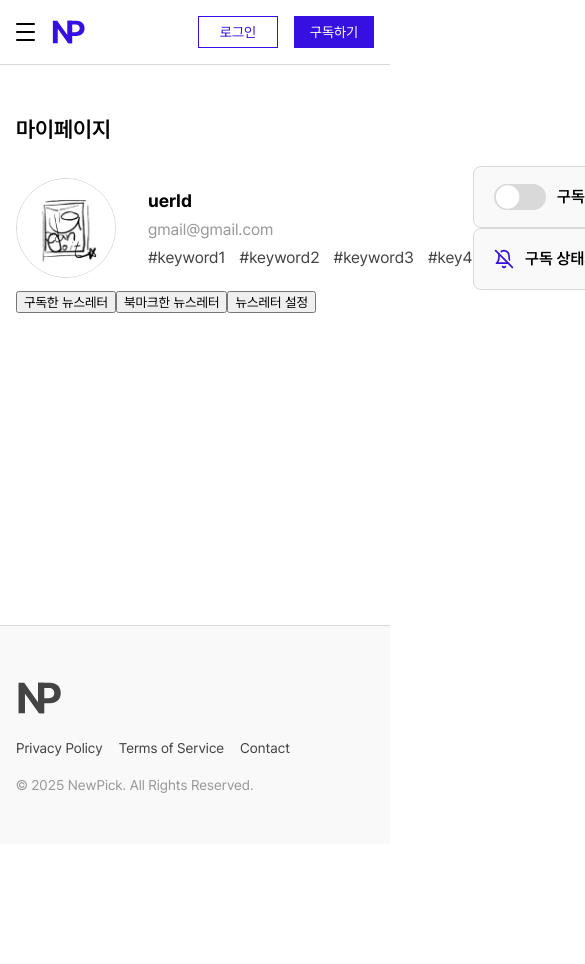
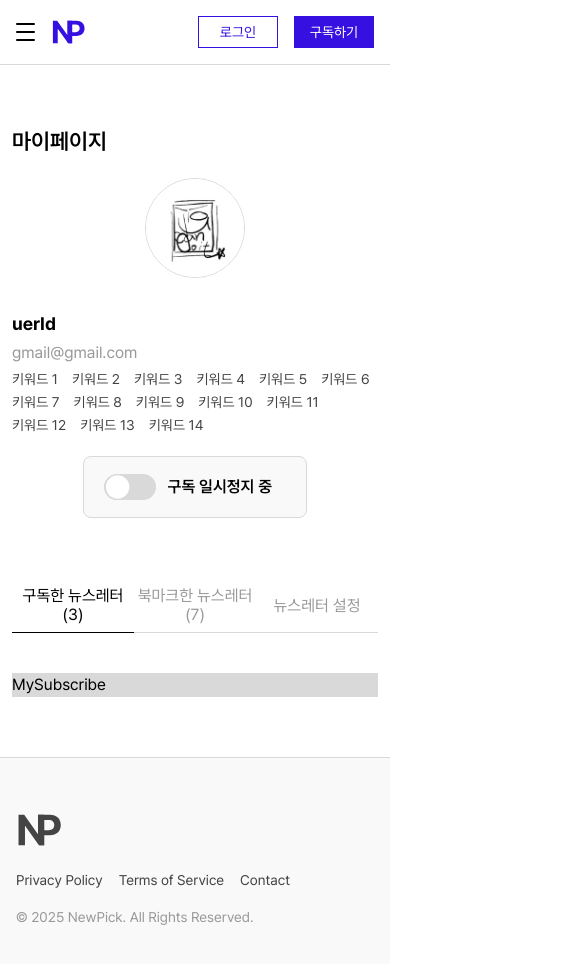
Before and after one commit to Devcourse-NewPick/front, a Next.js app: page /mypage in a window 390 px wide. Shown: the top 964 px of the page, 585 px wide, since content can reach past the window. Before the commit the page ends 844 px from the top, so only its background shows below. Built offline with nearby package versions, Linux system fonts and the light colour scheme.

Commit message:
feat: 탭버튼 및 반응형 적용

```diff
--- a/src/app/mypage/page.tsx
+++ b/src/app/mypage/page.tsx
@@ -1,17 +1,26 @@
-'use client';
+"use client";
 
-import styled from 'styled-components';
-import Profile from '@/components/mypage/profile/Profile';
-import TapBtn from '@/components/mypage/TapBtn';
+import styled from "styled-components";
+import Profile from "@/components/mypage/profile/Profile";
+import TabBtn from "@/components/mypage/TabBtn";
+import MySubscribe from "@/components/mypage/MySubscribe";
+import { useState } from "react";
+import MyBookmark from "@/components/mypage/MyBookmark";
+import MyNewsletterSetting from "@/components/mypage/MyNewsletterSetting";
 
 function Page() {
-
+  const [ activeTab, setActiveTab ] = useState("subscribe")
 
   return (
     <PageStyled>
-      <p className='title'>마이페이지</p>
+      <p className="title">마이페이지</p>
       <Profile />
-      <TapBtn/>
+      <TabBtn activeTab={activeTab} setActiveTab={setActiveTab} />
+      <div className="tab-contents">
+        {activeTab === "subscribe" && (<MySubscribe />)}
+        {activeTab === "bookmark" && (<MyBookmark />)}
+        {activeTab === "newsletterSetting" && (<MyNewsletterSetting />)}
+      </div>
 
     </PageStyled>
   );
@@ -21,9 +30,9 @@ const PageStyled = styled.div`
     margin: 40px 0;
 
     .title {
-        font-size: ${({ theme }) => theme.fontSize.large};
+        font-size: ${({theme}) => theme.fontSize.large};
         margin-bottom: 1.25rem;
-        font-weight: ${({ theme }) => theme.fontWeight.medium};
+        font-weight: ${({theme}) => theme.fontWeight.medium};
     }
 `;
 
--- /dev/null
+++ b/src/components/mypage/MyBookmark.tsx
@@ -0,0 +1,15 @@
+import styled from "styled-components";
+
+function MyBookmark() {
+  return (
+    <MyBookmarkStyled>
+      <div>MyBookmark</div>
+    </MyBookmarkStyled>
+  );
+}
+
+const MyBookmarkStyled = styled.div`
+
+`;
+
+export default MyBookmark;
--- /dev/null
+++ b/src/components/mypage/MyNewsletterSetting.tsx
@@ -0,0 +1,15 @@
+import styled from 'styled-components';
+
+function MyNewsletterSetting() {
+  return (
+    <MyNewsletterSettingStyled>
+      <div>MyNewsletterSetting</div>
+    </MyNewsletterSettingStyled>
+  );
+}
+
+const MyNewsletterSettingStyled = styled.div`
+
+`;
+
+export default MyNewsletterSetting;
--- /dev/null
+++ b/src/components/mypage/MySubscribe.tsx
@@ -0,0 +1,16 @@
+import styled from 'styled-components';
+
+function MySubscribe() {
+  return (
+    <MySubscribeStyled>
+      <div>MySubscribe</div>
+    </MySubscribeStyled>
+  );
+}
+
+const MySubscribeStyled = styled.div`
+
+  background-color: #d9d9d9;
+`;
+
+export default MySubscribe;
--- /dev/null
+++ b/src/components/mypage/TabBtn.tsx
@@ -0,0 +1,75 @@
+import styled from "styled-components";
+import { BOOKMARK, SUBSCRIBE } from "@/constants/mypageData";
+
+interface TabProps {
+  activeTab: string;
+  setActiveTab: (activeTab: string) => void;
+}
+
+function TabBtn({activeTab, setActiveTab}: TabProps) {
+
+  return (
+    <TabBtnStyled>
+      <button
+        onClick={() => setActiveTab("subscribe")}
+        className={activeTab === "subscribe" ? "active" : ""}
+      >
+        <p>구독한 뉴스레터 ({SUBSCRIBE.length})</p>
+      </button>
+      <button
+        onClick={() => setActiveTab("bookmark")}
+        className={activeTab === "bookmark" ? "active" : ""}
+      >
+        <p>북마크한 뉴스레터 ({BOOKMARK.length})</p>
+      </button>
+      <button
+        onClick={() => setActiveTab("newsletterSetting")}
+        className={activeTab === "newsletterSetting" ? "active" : ""}
+      >
+        <p>뉴스레터 설정</p>
+      </button>
+    </TabBtnStyled>
+  );
+}
+
+const TabBtnStyled = styled.div`
+    height: 100%;
+    margin: 60px 0 40px 0;
+    border-bottom: 1px solid ${({theme}) => theme.color.line};
+
+    display: flex;
+    flex-direction: row;
+    justify-content: flex-start;
+
+    button {
+        padding: 0.5rem 0;
+        width: 12rem;
+        background-color: transparent;
+        color: ${({theme}) => theme.color.lightGrey};
+        font-size: ${({theme}) => theme.fontSize.small};
+        margin-bottom: -1px;
+        border-bottom: 1px solid transparent;
+        transition: border-bottom 0.2s ease, color 0.2s ease;
+
+        p {
+            height: 100%;
+            display: flex;
+            justify-content: center;
+            align-items: center;
+            flex-wrap: wrap;
+        }
+
+        &.active {
+            color: ${({theme}) => theme.color.text};
+            border-bottom: 1px solid ${({theme}) => theme.color.text};
+        }
+
+        &:hover {
+            color: ${({theme}) => theme.color.text};
+            border-bottom: 1px solid ${({theme}) => theme.color.text};
+        }
+    }
+
+`;
+
+export default TabBtn;
--- a/src/components/mypage/TapBtn.tsx
+++ /dev/null
@@ -1,37 +0,0 @@
-import styled from 'styled-components';
-
-interface TabProps {
-  activeTab: string;
-  setActiveTab: (activeTab: string) => void;
-}
-
-function TapBtn({ activeTab, setActiveTab }: TabProps) {
-  return (
-    <TapBtnStyled>
-      <button
-        onClick={() => setActiveTab('subscribe')}
-        className={activeTab === 'subscribe' ? 'active' : ''}
-      >
-        구독한 뉴스레터
-      </button>
-      <button
-        onClick={() => setActiveTab('subscribe')}
-        className={activeTab === 'subscribe' ? 'active' : ''}
-      >
-        북마크한 뉴스레터
-      </button>
-      <button
-        onClick={() => setActiveTab('subscribe')}
-        className={activeTab === 'subscribe' ? 'active' : ''}
-      >
-        뉴스레터 설정
-      </button>
-    </TapBtnStyled>
-  );
-}
-
-const TapBtnStyled = styled.div`
-
-`;
-
-export default TapBtn;
--- a/src/components/mypage/profile/Profile.tsx
+++ b/src/components/mypage/profile/Profile.tsx
@@ -1,5 +1,6 @@
 import styled from 'styled-components';
 import SubscribeToggle from '@/components/mypage/profile/SubscribeToggle';
+import { USERKEYWORD } from '@/constants/mypageData';
 
 function Profile() {
   return (
@@ -10,10 +11,9 @@ function Profile() {
           <h4>uerId</h4>
           <p>gmail@gmail.com</p>
           <ul>
-            <li>#keyword1</li>
-            <li>#keyword2</li>
-            <li>#keyword3</li>
-            <li>#key4</li>
+            {USERKEYWORD.map((keyword, i) => (
+              <li key={i}>{keyword.keyword}</li>
+            ))}
           </ul>
         </div>
       </div>
@@ -29,6 +29,7 @@ const ProfileStyled = styled.div`
     flex-direction: row;
     justify-content: space-between;
     align-items: center;
+    gap: 2rem;
 
     .profile {
         display: flex;
@@ -55,11 +56,24 @@ const ProfileStyled = styled.div`
 
             ul {
                 display: flex;
+                flex-wrap: wrap;
                 flex-direction: row;
-                gap: 0.875rem;
+                gap: 0.125rem 0.875rem;
                 color: ${({theme}) => theme.color.subtext};
+                font-size: ${({theme}) => theme.fontSize.extraSmall};
             }
         }
+
+        @media screen and ${({ theme }) => theme.mediaQuery.mobile} {
+            flex-direction: column;
+        };
+    }
+
+    @media screen and ${({theme}) => theme.mediaQuery.tablet} {
+        display: flex;
+        flex-direction: column;
+        align-items: center;
+        gap: 1.25rem;
     }
 `;
 
--- a/src/components/mypage/profile/SubscribeToggle.tsx
+++ b/src/components/mypage/profile/SubscribeToggle.tsx
@@ -1,11 +1,11 @@
-import styled from 'styled-components';
-import { useState } from 'react';
-import { LuBellOff, LuBell } from 'react-icons/lu';
-import { ToggleIcon } from '@/components/common/svg/ToggleSVG';
-import { useModal } from '@/hooks/useModal';
-import Modal from '@/components/common/Modal';
-import ModalContents from '@/components/common/ModalContents';
-import { useRouter } from 'next/navigation'
+import styled from "styled-components";
+import { useState } from "react";
+import { LuBellOff, LuBell } from "react-icons/lu";
+import { ToggleIcon } from "@/components/common/svg/ToggleSVG";
+import { useModal } from "@/hooks/useModal";
+import Modal from "@/components/common/Modal";
+import ModalContents from "@/components/common/ModalContents";
+import { useRouter } from "next/navigation"
 
 function SubscribeToggle() {
   const {isOpen, modalType, openModal, closeModal} = useModal();
@@ -18,36 +18,36 @@ function SubscribeToggle() {
 
   const handleConfirm = () => {
     closeModal();
-    router.push('/mypage')
+    router.push("/mypage")
   }
 
   return (
     <SubscribeToggleStyled>
       {/*구독 진행 중에 따라 노출 변경 필요*/}
-      <div className={toggle ? 'subscribe-on' : 'subscribe-off'} onClick={toggleSubscribe}>
+      <div className={toggle ? "subscribe-on" : "subscribe-off"} onClick={toggleSubscribe}>
         <ToggleIcon className="svg" $toggle={toggle} />
-        <p>{toggle ? '구독 진행중' : '구독 일시정지 중'}</p>
+        <p>{toggle ? "구독 진행중" : "구독 일시정지 중"}</p>
       </div>
 
       {/*구독 상태가 아닐 경우 노출 필요*/}
-      <div className="not-subscribe" onClick={() => openModal('not-subscribe')}>
-        <LuBellOff />
-        <p>구독 상태가 아닙니다.</p>
-      </div>
-      {/*모달*/}
-      {isOpen && modalType === 'not-subscribe' && (
-        <Modal isOpen={isOpen} onClose={closeModal}>
-          <ModalContents
-            icon={<LuBell />}
-            title="구독 상태가 아닙니다."
-            content={`새롭게 뉴스레터를 구독해보시겠습니까? 확인을 누르시면 구독페이지로 넘어갑니다.`}
-            outlineButton="취소"
-            filledButton="확인"
-            onCancelClick={closeModal}
-            onConfirmClick={handleConfirm}
-          />
-        </Modal>
-      )}
+      {/*<div className="not-subscribe" onClick={() => openModal('not-subscribe')}>*/}
+      {/*  <LuBellOff />*/}
+      {/*  <p>구독 상태가 아닙니다.</p>*/}
+      {/*</div>*/}
+      {/*/!*모달*!/*/}
+      {/*{isOpen && modalType === 'not-subscribe' && (*/}
+      {/*  <Modal isOpen={isOpen} onClose={closeModal}>*/}
+      {/*    <ModalContents*/}
+      {/*      icon={<LuBell />}*/}
+      {/*      title="구독 상태가 아닙니다."*/}
+      {/*      content={`새롭게 뉴스레터를 구독해보시겠습니까? 확인을 누르시면 구독페이지로 넘어갑니다.`}*/}
+      {/*      outlineButton="취소"*/}
+      {/*      filledButton="확인"*/}
+      {/*      onCancelClick={closeModal}*/}
+      {/*      onConfirmClick={handleConfirm}*/}
+      {/*    />*/}
+      {/*  </Modal>*/}
+      {/*)}*/}
     </SubscribeToggleStyled>
   );
 }
--- /dev/null
+++ b/src/constants/mypageData.ts
@@ -0,0 +1,33 @@
+
+export const SUBSCRIBE = [
+  {'id': 1, 'title': '뉴스레터 A'},
+  {'id': 2, 'title': '뉴스레터 B'},
+  {'id': 3, 'title': '뉴스레터 C'},
+];
+
+export const BOOKMARK = [
+  {'id': 1, 'bookMark': '북마크한 뉴스레터 1'},
+  {'id': 2, 'bookMark': '북마크한 뉴스레터 2'},
+  {'id': 3, 'bookMark': '북마크한 뉴스레터 3'},
+  {'id': 4, 'bookMark': '북마크한 뉴스레터 4'},
+  {'id': 5, 'bookMark': '북마크한 뉴스레터 5'},
+  {'id': 6, 'bookMark': '북마크한 뉴스레터 6'},
+  {'id': 7, 'bookMark': '북마크한 뉴스레터 7'},
+];
+
+export const USERKEYWORD = [
+  {'id': 1, 'keyword': '키워드 1'},
+  {'id': 2, 'keyword': '키워드 2'},
+  {'id': 3, 'keyword': '키워드 3'},
+  {'id': 4, 'keyword': '키워드 4'},
+  {'id': 5, 'keyword': '키워드 5'},
+  {'id': 6, 'keyword': '키워드 6'},
+  {'id': 7, 'keyword': '키워드 7'},
+  {'id': 8, 'keyword': '키워드 8'},
+  {'id': 9, 'keyword': '키워드 9'},
+  {'id': 10, 'keyword': '키워드 10'},
+  {'id': 11, 'keyword': '키워드 11'},
+  {'id': 12, 'keyword': '키워드 12'},
+  {'id': 13, 'keyword': '키워드 13'},
+  {'id': 14, 'keyword': '키워드 14'},
+];
--- a/src/styles/globals.ts
+++ b/src/styles/globals.ts
@@ -1,14 +1,14 @@
-'use client';
+"use client";
 
-import 'sanitize.css';
-import { createGlobalStyle } from 'styled-components';
-import { ThemeName } from './theme';
+import "sanitize.css";
+import { createGlobalStyle } from "styled-components";
+import { ThemeName } from "./theme";
 
 interface Props {
   themeName: ThemeName;
 }
 
-const Pretendard = '/fonts/Pretendard.woff2';
+const Pretendard = "/fonts/Pretendard.woff2";
 
 export const GlobalStyle = createGlobalStyle<Props>`
     @font-face {
@@ -20,19 +20,19 @@ export const GlobalStyle = createGlobalStyle<Props>`
         font-family: 'Pretendard', sans-serif;
     }
 
-  html,body {
+    html, body {
         margin: 0;
         padding: 0;
-    color: ${({ theme }) => theme.color.text};
-    background: ${({ theme }) => theme.color.background};
+        color: ${({theme}) => theme.color.text};
+        background: ${({theme}) => theme.color.background};
 
         /* 스크롤바 숨김 처리 (브라우저별 설정) */
         scrollbar-width: none; /* Firefox */
+
         &::-webkit-scrollbar {
             display: none; /* Webkit 기반 브라우저 (Chrome, Safari, Edge) */
         }
         -ms-overflow-style: none; /* IE, Edge */
-
     }
 
     a {
@@ -52,4 +52,14 @@ export const GlobalStyle = createGlobalStyle<Props>`
     h1, h2, h3, h4, h5, h6, p {
         margin: 0;
     }
+
+    button {
+        border: none;
+        background-color: transparent;
+
+        &:focus {
+            border: none;
+            outline: none;
+        }
+    }
 `;
--- a/src/styles/theme.ts
+++ b/src/styles/theme.ts
@@ -244,7 +244,7 @@ export const lightTheme: Theme = {
   mediaQuery: {
     desktop: '(max-width: 1024px)',
     tablet: '(max-width: 768px)',
-    mobile: '(max-width: 375px)',
+    mobile: '(max-width: 425px)',
   },
 };
 
```
Lines whose indentation alone changed are shown as unchanged.
